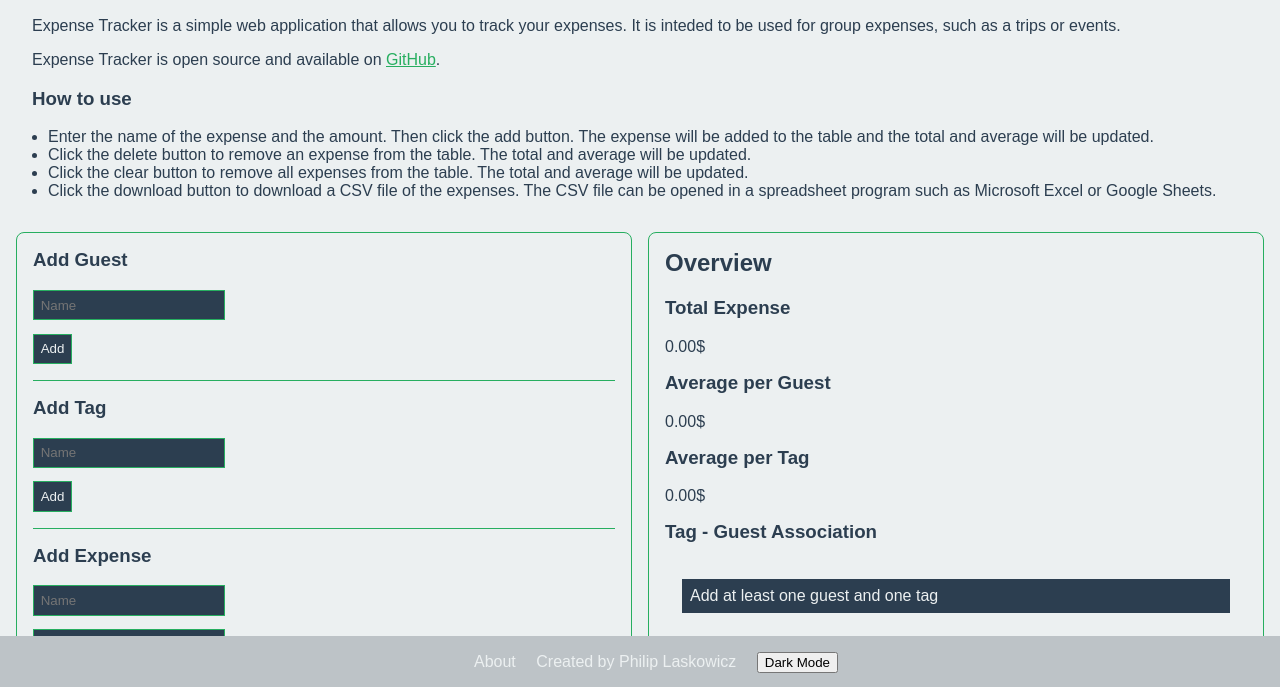
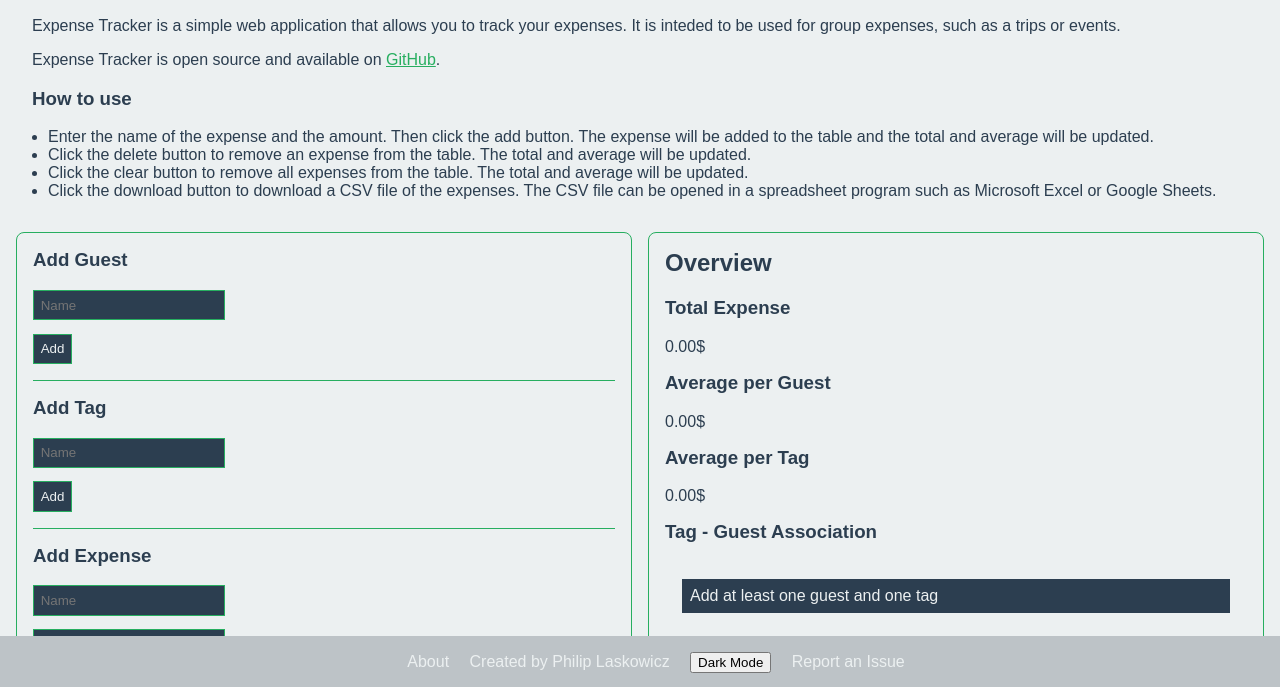
Before and after one commit to Liphip/expense_tracker, a plain HTML site: page index.html in a window 1280 px wide. Shown: the part 111-798 px from the top of the page. Drawn offline with Linux system fonts and the light colour scheme.

Commit message:
Add report issue link

```diff
--- a/index.html
+++ b/index.html
@@ -326,6 +326,9 @@
           <li>
             <button onclick="return toggleDarkMode();">Dark Mode</button>
           </li>
+          <li>
+            <a href="https://github.com/Liphip/expense_tracker/issues/new">Report an Issue</a>
+          </li>
         </ul>
       </nav>
     </footer>
```
